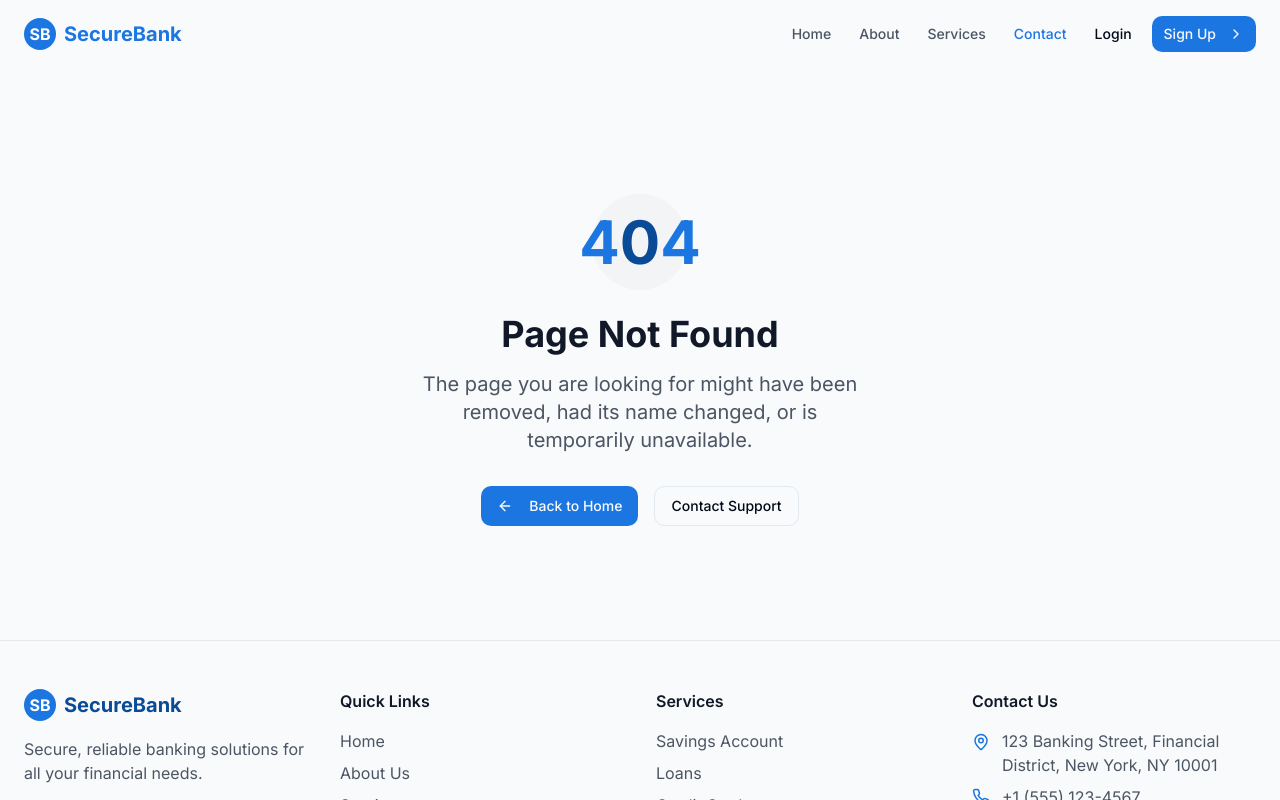
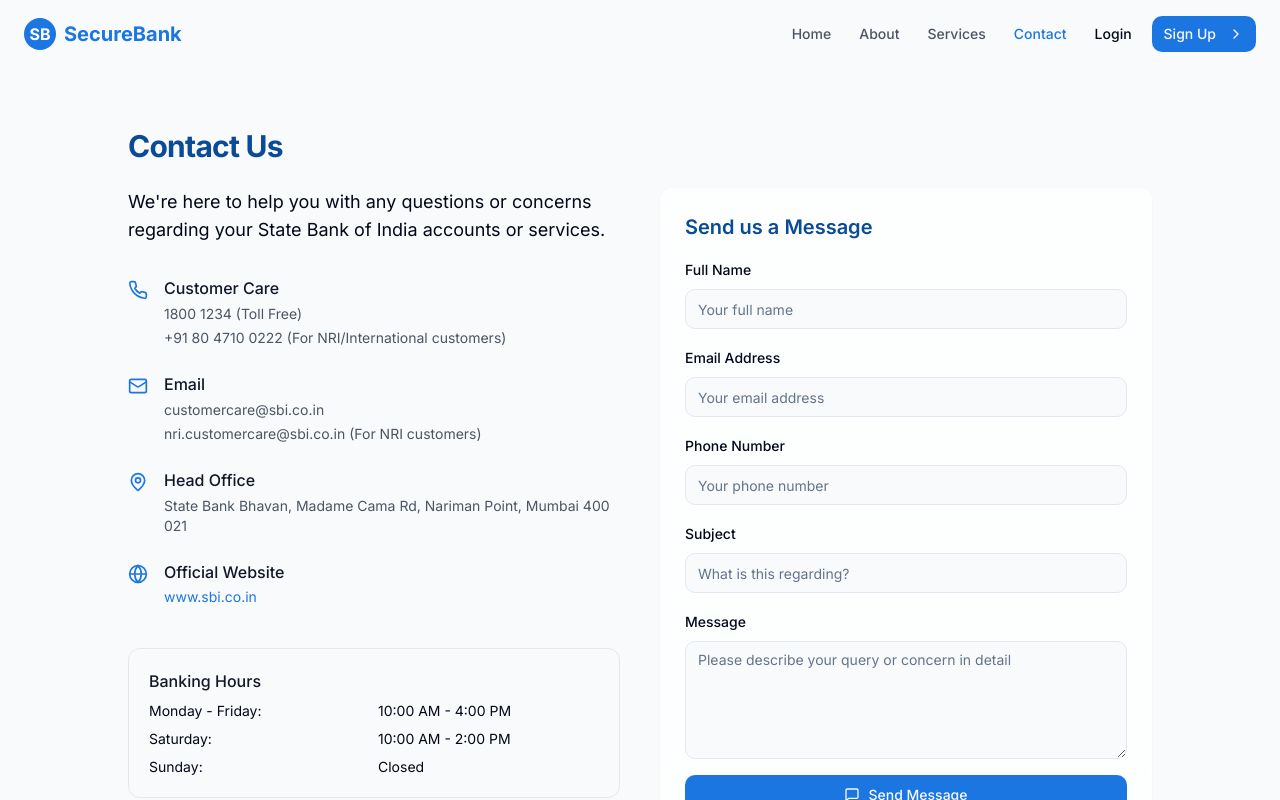
Before and after one commit to Haribaskar10/securebanker-clone, a React (Vite) app: page /contact in a window 1280 px wide. Built offline with nearby package versions, Linux system fonts and the light colour scheme.

Commit message:
Add contact page
Creates a contact page with an official SBI bank India contact form.

```diff
--- a/src/App.tsx
+++ b/src/App.tsx
@@ -10,6 +10,7 @@ import Signup from "./pages/Signup";
 import Dashboard from "./pages/Dashboard";
 import About from "./pages/About";
 import Services from "./pages/Services";
+import Contact from "./pages/Contact";
 import NotFound from "./pages/NotFound";
 
 const queryClient = new QueryClient();
@@ -28,6 +29,7 @@ const App = () => {
             <Route path="/dashboard" element={<Dashboard />} />
             <Route path="/about" element={<About />} />
             <Route path="/services" element={<Services />} />
+            <Route path="/contact" element={<Contact />} />
             {/* ADD ALL CUSTOM ROUTES ABOVE THE CATCH-ALL "*" ROUTE */}
             <Route path="*" element={<NotFound />} />
           </Routes>
--- /dev/null
+++ b/src/pages/Contact.tsx
@@ -0,0 +1,230 @@
+
+import { useState } from "react";
+import { Mail, Phone, MapPin, MessageSquare, Globe } from "lucide-react";
+import Layout from "@/components/Layout";
+import { Input } from "@/components/ui/input";
+import { Textarea } from "@/components/ui/textarea";
+import { Label } from "@/components/ui/label";
+import { Button } from "@/components/ui/button";
+import { useToast } from "@/hooks/use-toast";
+
+const Contact = () => {
+  const { toast } = useToast();
+  const [formData, setFormData] = useState({
+    name: "",
+    email: "",
+    phone: "",
+    subject: "",
+    message: ""
+  });
+
+  const [isSubmitting, setIsSubmitting] = useState(false);
+
+  const handleChange = (e: React.ChangeEvent<HTMLInputElement | HTMLTextAreaElement>) => {
+    const { name, value } = e.target;
+    setFormData(prev => ({
+      ...prev,
+      [name]: value
+    }));
+  };
+
+  const handleSubmit = (e: React.FormEvent) => {
+    e.preventDefault();
+    setIsSubmitting(true);
+
+    // Simulate form submission
+    setTimeout(() => {
+      setIsSubmitting(false);
+      toast({
+        title: "Message sent",
+        description: "Thank you for contacting us. We'll respond shortly.",
+      });
+
+      // Reset form
+      setFormData({
+        name: "",
+        email: "",
+        phone: "",
+        subject: "",
+        message: ""
+      });
+    }, 1500);
+  };
+
+  return (
+    <Layout>
+      <div className="py-12 px-4 sm:px-6 lg:px-8 animate-fade-in">
+        <div className="max-w-5xl mx-auto">
+          <h1 className="text-3xl font-bold tracking-tight text-bank-dark-blue mb-6">Contact Us</h1>
+
+          <div className="grid md:grid-cols-2 gap-10">
+            <div>
+              <div className="prose max-w-none">
+                <p className="text-lg mb-6">
+                  We're here to help you with any questions or concerns regarding your State Bank of India accounts or services.
+                </p>
+              </div>
+
+              <div className="space-y-6 mt-8">
+                <div className="flex items-start space-x-4">
+                  <Phone className="h-5 w-5 text-bank-blue flex-shrink-0 mt-1" />
+                  <div>
+                    <h3 className="font-medium text-gray-900">Customer Care</h3>
+                    <p className="mt-1 text-sm text-gray-600">1800 1234 (Toll Free)</p>
+                    <p className="mt-1 text-sm text-gray-600">+91 80 4710 0222 (For NRI/International customers)</p>
+                  </div>
+                </div>
+
+                <div className="flex items-start space-x-4">
+                  <Mail className="h-5 w-5 text-bank-blue flex-shrink-0 mt-1" />
+                  <div>
+                    <h3 className="font-medium text-gray-900">Email</h3>
+                    <p className="mt-1 text-sm text-gray-600">customercare@sbi.co.in</p>
+                    <p className="mt-1 text-sm text-gray-600">nri.customercare@sbi.co.in (For NRI customers)</p>
+                  </div>
+                </div>
+
+                <div className="flex items-start space-x-4">
+                  <MapPin className="h-5 w-5 text-bank-blue flex-shrink-0 mt-1" />
+                  <div>
+                    <h3 className="font-medium text-gray-900">Head Office</h3>
+                    <p className="mt-1 text-sm text-gray-600">
+                      State Bank Bhavan, Madame Cama Rd, Nariman Point, Mumbai 400 021
+                    </p>
+                  </div>
+                </div>
+
+                <div className="flex items-start space-x-4">
+                  <Globe className="h-5 w-5 text-bank-blue flex-shrink-0 mt-1" />
+                  <div>
+                    <h3 className="font-medium text-gray-900">Official Website</h3>
+                    <a
+                      href="https://www.sbi.co.in"
+                      target="_blank"
+                      rel="noopener noreferrer"
+                      className="mt-1 text-sm text-bank-blue hover:underline"
+                    >
+                      www.sbi.co.in
+                    </a>
+                  </div>
+                </div>
+              </div>
+
+              <div className="mt-10 p-5 rounded-lg border border-gray-200 bg-gray-50">
+                <h3 className="font-medium text-gray-900 mb-2">Banking Hours</h3>
+                <div className="grid grid-cols-2 gap-2 text-sm">
+                  <div>Monday - Friday:</div>
+                  <div>10:00 AM - 4:00 PM</div>
+                  <div>Saturday:</div>
+                  <div>10:00 AM - 2:00 PM</div>
+                  <div>Sunday:</div>
+                  <div>Closed</div>
+                </div>
+              </div>
+            </div>
+
+            <div className="glass-card p-6 rounded-lg shadow-sm">
+              <h2 className="text-xl font-semibold text-bank-dark-blue mb-4">Send us a Message</h2>
+              <form onSubmit={handleSubmit} className="space-y-4">
+                <div className="space-y-2">
+                  <Label htmlFor="name">Full Name</Label>
+                  <Input
+                    id="name"
+                    name="name"
+                    placeholder="Your full name"
+                    value={formData.name}
+                    onChange={handleChange}
+                    required
+                  />
+                </div>
+
+                <div className="space-y-2">
+                  <Label htmlFor="email">Email Address</Label>
+                  <Input
+                    id="email"
+                    name="email"
+                    type="email"
+                    placeholder="Your email address"
+                    value={formData.email}
+                    onChange={handleChange}
+                    required
+                  />
+                </div>
+
+                <div className="space-y-2">
+                  <Label htmlFor="phone">Phone Number</Label>
+                  <Input
+                    id="phone"
+                    name="phone"
+                    placeholder="Your phone number"
+                    value={formData.phone}
+                    onChange={handleChange}
+                    required
+                  />
+                </div>
+
+                <div className="space-y-2">
+                  <Label htmlFor="subject">Subject</Label>
+                  <Input
+                    id="subject"
+                    name="subject"
+                    placeholder="What is this regarding?"
+                    value={formData.subject}
+                    onChange={handleChange}
+                    required
+                  />
+                </div>
+
+                <div className="space-y-2">
+                  <Label htmlFor="message">Message</Label>
+                  <Textarea
+                    id="message"
+                    name="message"
+                    placeholder="Please describe your query or concern in detail"
+                    rows={5}
+                    value={formData.message}
+                    onChange={handleChange}
+                    required
+                  />
+                </div>
+
+                <Button
+                  type="submit"
+                  className="w-full bg-bank-blue hover:bg-bank-dark-blue"
+                  disabled={isSubmitting}
+                >
+                  {isSubmitting ? (
+                    <span className="flex items-center justify-center">
+                      <svg className="animate-spin -ml-1 mr-2 h-4 w-4 text-white" xmlns="http://www.w3.org/2000/svg" fill="none" viewBox="0 0 24 24">
+                        <circle className="opacity-25" cx="12" cy="12" r="10" stroke="currentColor" strokeWidth="4"></circle>
+                        <path className="opacity-75" fill="currentColor" d="M4 12a8 8 0 018-8V0C5.373 0 0 5.373 0 12h4zm2 5.291A7.962 7.962 0 014 12H0c0 3.042 1.135 5.824 3 7.938l3-2.647z"></path>
+                      </svg>
+                      Sending...
+                    </span>
+                  ) : (
+                    <span className="flex items-center justify-center">
+                      <MessageSquare className="mr-2 h-4 w-4" />
+                      Send Message
+                    </span>
+                  )}
+                </Button>
+              </form>
+
+              <div className="mt-4 text-xs text-gray-500">
+                <p>All information shared through this form is confidential and will only be used to address your query.</p>
+              </div>
+            </div>
+          </div>
+
+          <div className="mt-12 pt-8 border-t border-gray-200">
+            <p className="text-sm text-gray-600">
+              Note: This is a demo website created for educational purposes. For official information, please visit the official SBI website.
+            </p>
+          </div>
+        </div>
+      </div>
+    </Layout>
+  );
+};
+
+export default Contact;
```
